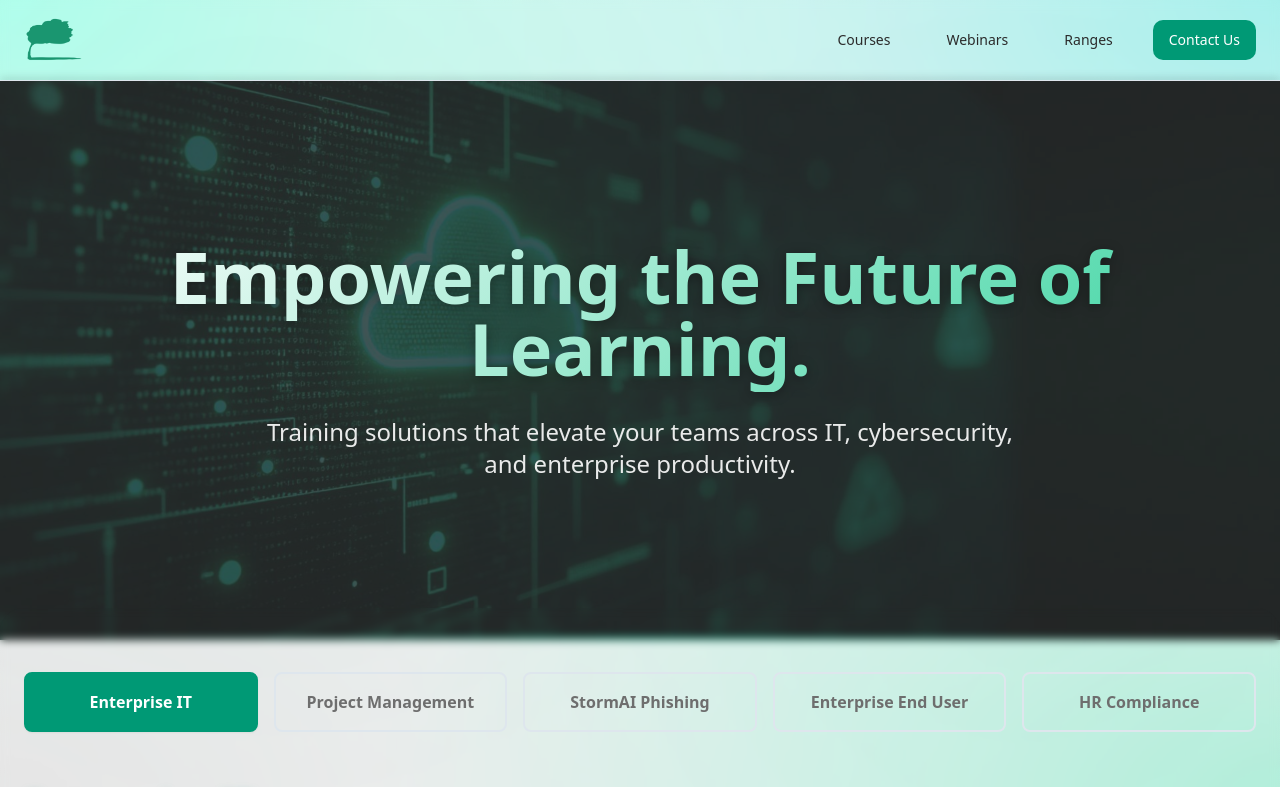
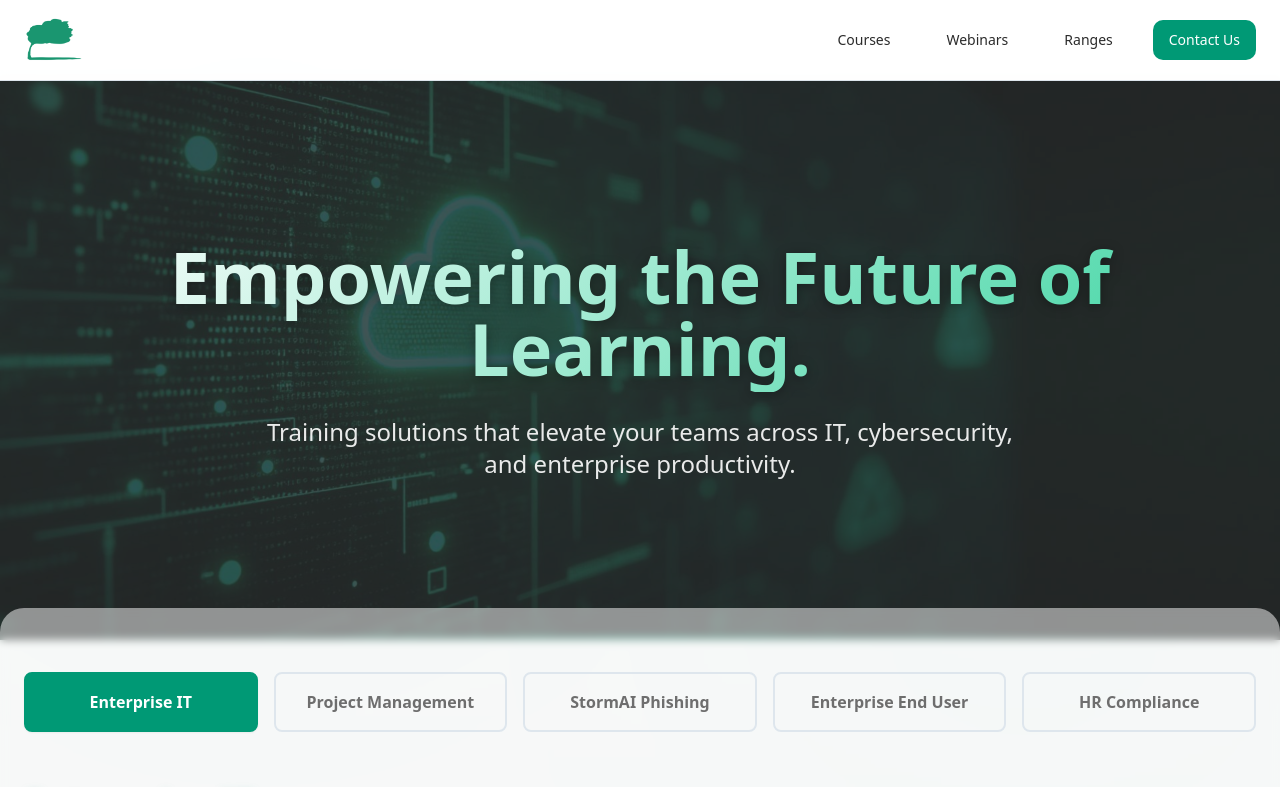
Before and after one commit to devonscofield-prog/stormwind-showcase-77887, a React (Vite) app: page / in a window 1280 px wide. Shown: the top 787 px of the page. Built offline with nearby package versions, Linux system fonts and the light colour scheme; the HTML template or start-up script is replaced by a standard one.

Commit message:
Reverted to commit e6f9b7f43a416177bee5382d07f382e41db19218

```diff
--- a/src/index.css
+++ b/src/index.css
@@ -10,14 +10,10 @@ All colors MUST be HSL.
   :root {
     /* StormWind Studios Brand Colors */
     --background: 166 15% 96%; /* Subtle green-tinted background */
-    --background-gradient: radial-gradient(at 0% 0%, hsl(166 100% 85%) 0px, transparent 50%),
-      radial-gradient(at 100% 0%, hsl(177 70% 80%) 0px, transparent 50%),
-      radial-gradient(at 100% 100%, hsl(160 64% 82%) 0px, transparent 50%),
-      radial-gradient(at 0% 100%, hsl(0 0% 90%) 0px, transparent 50%),
-      linear-gradient(135deg, hsl(166 20% 94%) 0%, hsl(166 15% 96%) 100%);
+    --background-gradient: linear-gradient(180deg, hsl(166 15% 96%), hsl(166 10% 94%));
     --foreground: 0 0% 17%; /* Dark Gray #2B2B2B */
 
-    --card: 0 0% 100% / 0.95; /* Semi-transparent white */
+    --card: 0 0% 100%; /* White */
     --card-foreground: 0 0% 17%;
 
     --popover: 0 0% 100%;
@@ -118,21 +114,9 @@ All colors MUST be HSL.
     @apply text-foreground;
     background: var(--background-gradient);
     background-attachment: fixed;
-    background-size: 200% 200%;
-    animation: gradient-shift 15s ease infinite;
   }
 
-  /* Animated gradient mesh */
-  @keyframes gradient-shift {
-    0%, 100% {
-      background-position: 0% 0%;
-    }
-    50% {
-      background-position: 100% 100%;
-    }
-  }
-
-  /* Subtle texture overlay */
+  /* Subtle texture pattern */
   body::before {
     content: '';
     position: fixed;
@@ -141,8 +125,8 @@ All colors MUST be HSL.
     right: 0;
     bottom: 0;
     background-image:
-      radial-gradient(circle at 20% 30%, rgba(0, 154, 119, 0.04) 0%, transparent 50%),
-      radial-gradient(circle at 80% 70%, rgba(32, 178, 170, 0.03) 0%, transparent 50%);
+      radial-gradient(circle at 20% 30%, rgba(0, 154, 119, 0.03) 0%, transparent 50%),
+      radial-gradient(circle at 80% 70%, rgba(32, 178, 170, 0.02) 0%, transparent 50%);
     pointer-events: none;
     z-index: 0;
   }
```
